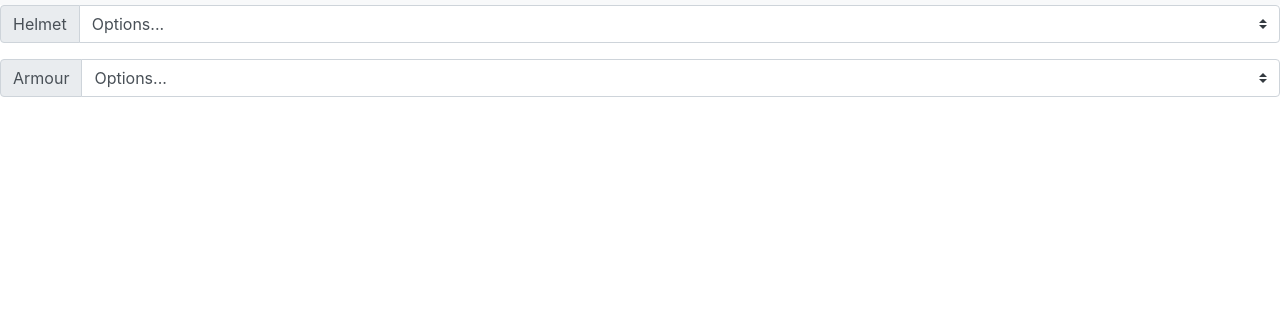
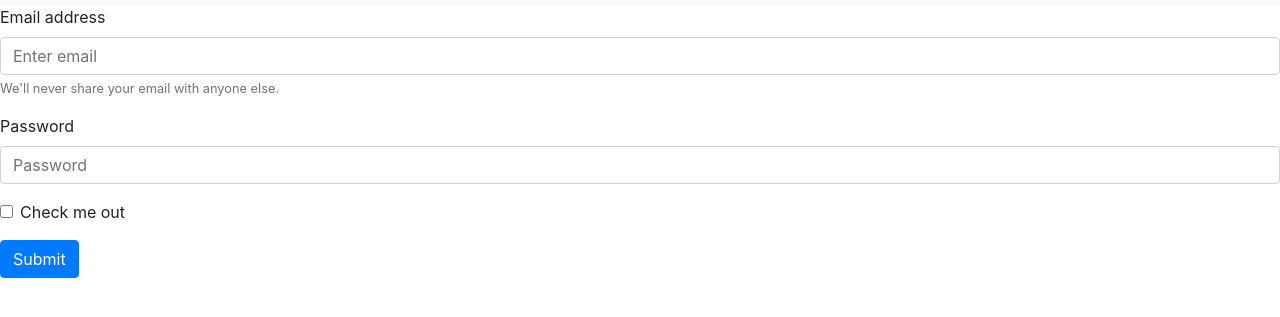
Before and after one commit to SeasonsFate/PersonalProject, a plain HTML site: page html_src/builds.html in a window 1280 px wide. Shown: the part 51-368 px from the top of the page. Drawn offline with nearby package versions, Linux system fonts and the light colour scheme.

Commit message:
changed jenkinsfile

```diff
--- a/html_src/builds.html
+++ b/html_src/builds.html
@@ -30,7 +30,7 @@
 
 
 
-    <div class="input-group mb-3">
+    <!-- <div class="input-group mb-3">
         <div class="input-group-prepend">
             <label class="input-group-text" for="inputGroupSelect01">Helmet</label>
         </div>
@@ -49,7 +49,24 @@
                 <option value="1">Dim Tree Spirit's Armour</option>
                 <option value="2">Red Nose's Armour</option>
             </select>
-        </div>
+        </div> -->
+
+        <form>
+                <div class="form-group">
+                  <label for="exampleInputEmail1">Email address</label>
+                  <input type="email" class="form-control" id="exampleInputEmail1" aria-describedby="emailHelp" placeholder="Enter email">
+                  <small id="emailHelp" class="form-text text-muted">We'll never share your email with anyone else.</small>
+                </div>
+                <div class="form-group">
+                  <label for="exampleInputPassword1">Password</label>
+                  <input type="password" class="form-control" id="exampleInputPassword1" placeholder="Password">
+                </div>
+                <div class="form-group form-check">
+                  <input type="checkbox" class="form-check-input" id="exampleCheck1">
+                  <label class="form-check-label" for="exampleCheck1">Check me out</label>
+                </div>
+                <button type="submit" class="btn btn-primary">Submit</button>
+              </form>
 
 
 
```
Also changed, not shown: 1 other file.
